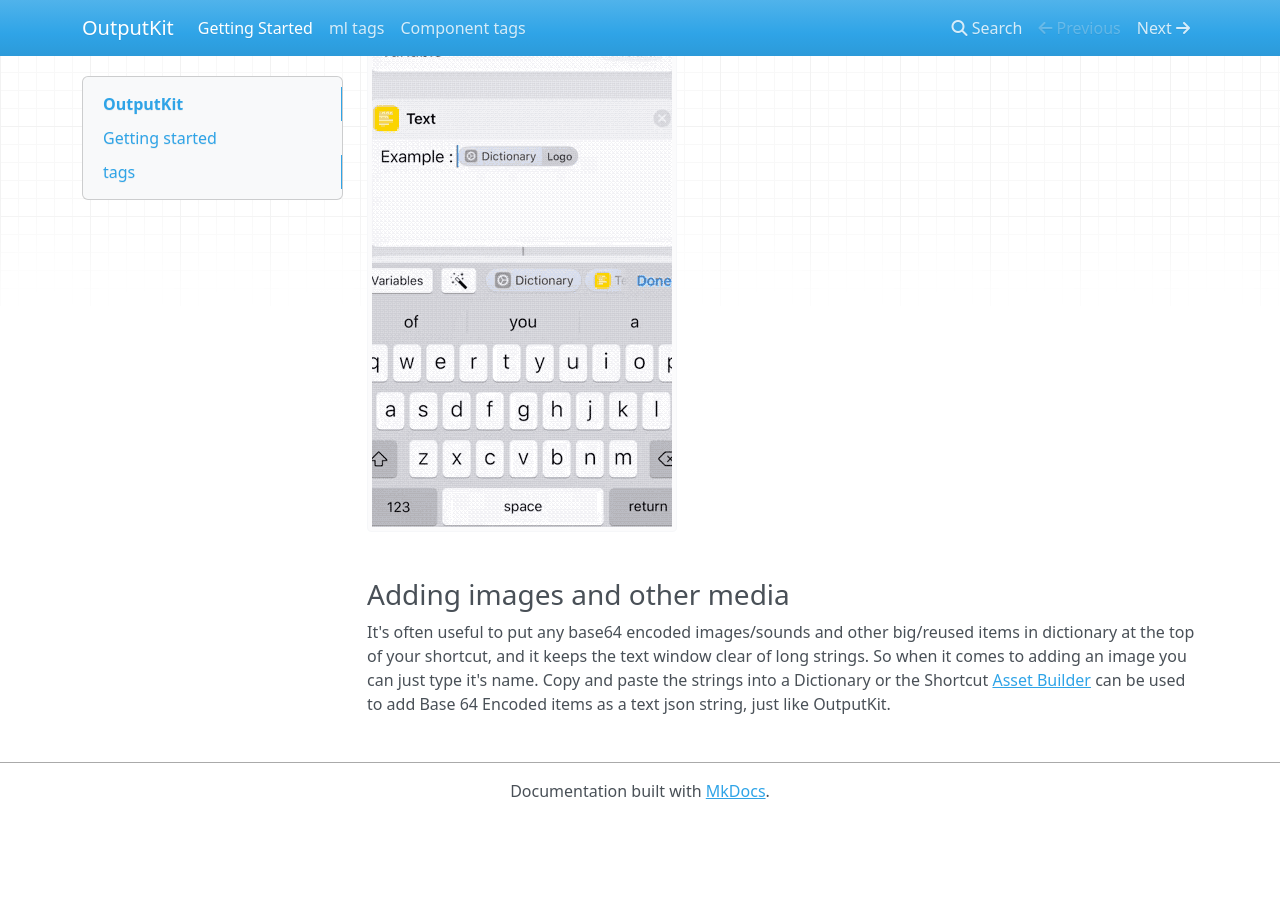
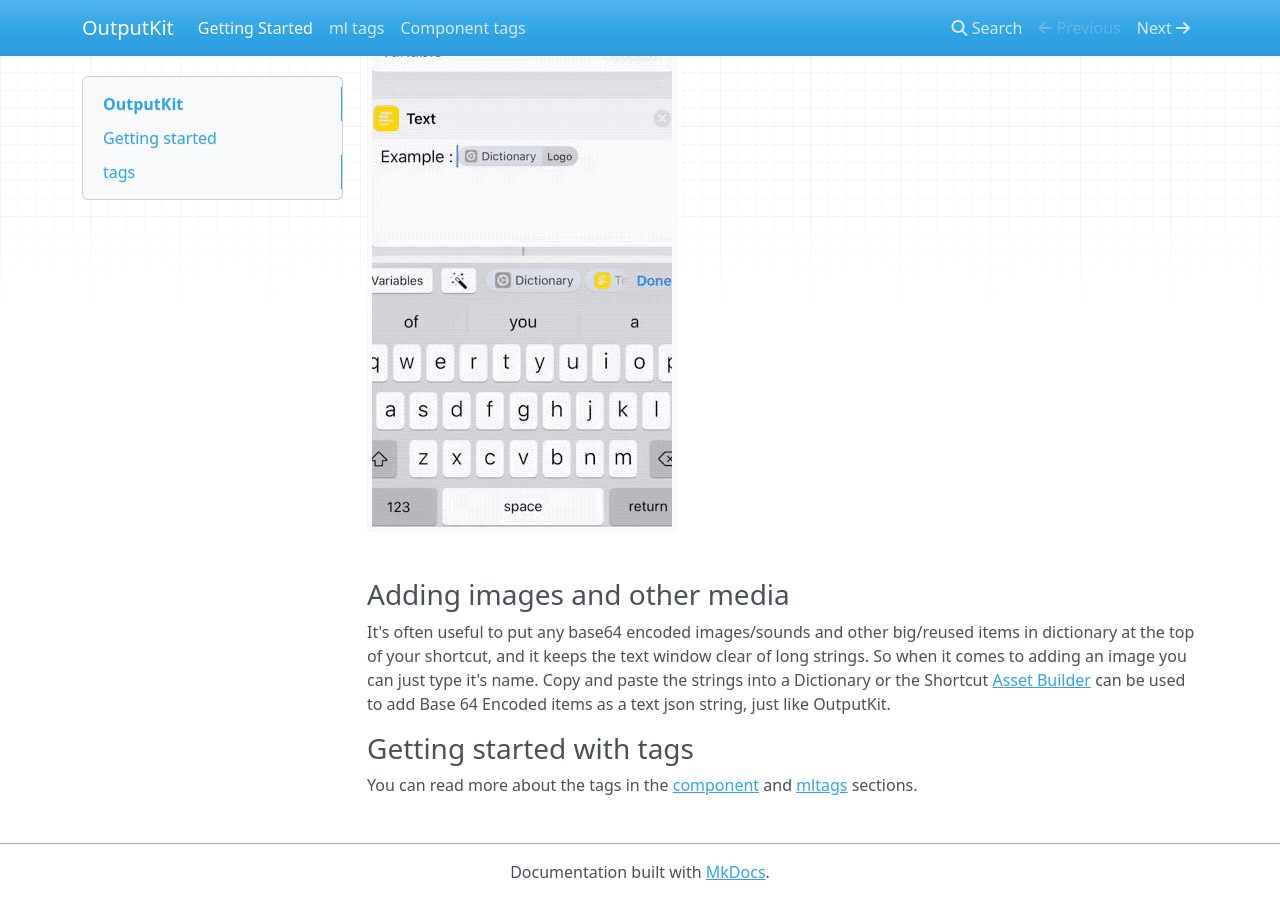
Before and after one commit to nturpin0/OutputKit, an MkDocs documentation site: the page built from docs/index.md, in a window 1280 px wide and 900 px high, scrolled down 1006 px. Built offline with MkDocs 1.6.1, drawn with Linux system fonts in a browser that asks for light colours; nearby versions of some CDN libraries; before the commit the page ends 1825 px from its top, so only the background shows below that.

Commit message:
Update index.md

```diff
--- a/docs/index.md
+++ b/docs/index.md
@@ -32,3 +32,7 @@
 ### Adding images and other media
 It's often useful to put any base64 encoded images/sounds and other big/reused items in dictionary at the top of your shortcut, and it keeps the text window clear of long strings. So when it comes to adding an image you can just type it's name.
 Copy and paste the strings into a Dictionary or the Shortcut [Asset Builder](https://routinehub.co/shortcut/1760) can be used to add Base 64 Encoded items as a text json string, just like OutputKit.
+
+
+### Getting started with tags
+You can read more about the tags in the [component](component) and [mltags](mltags.md) sections.
```
